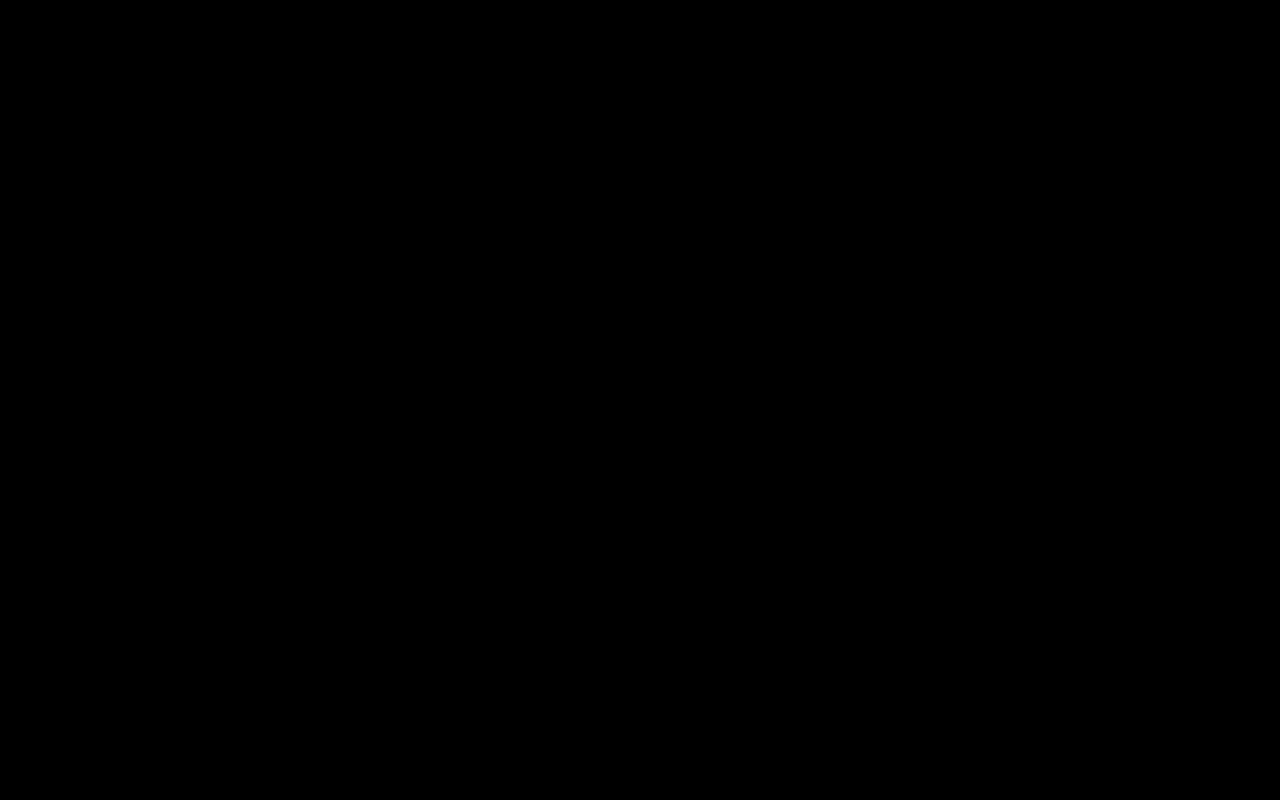
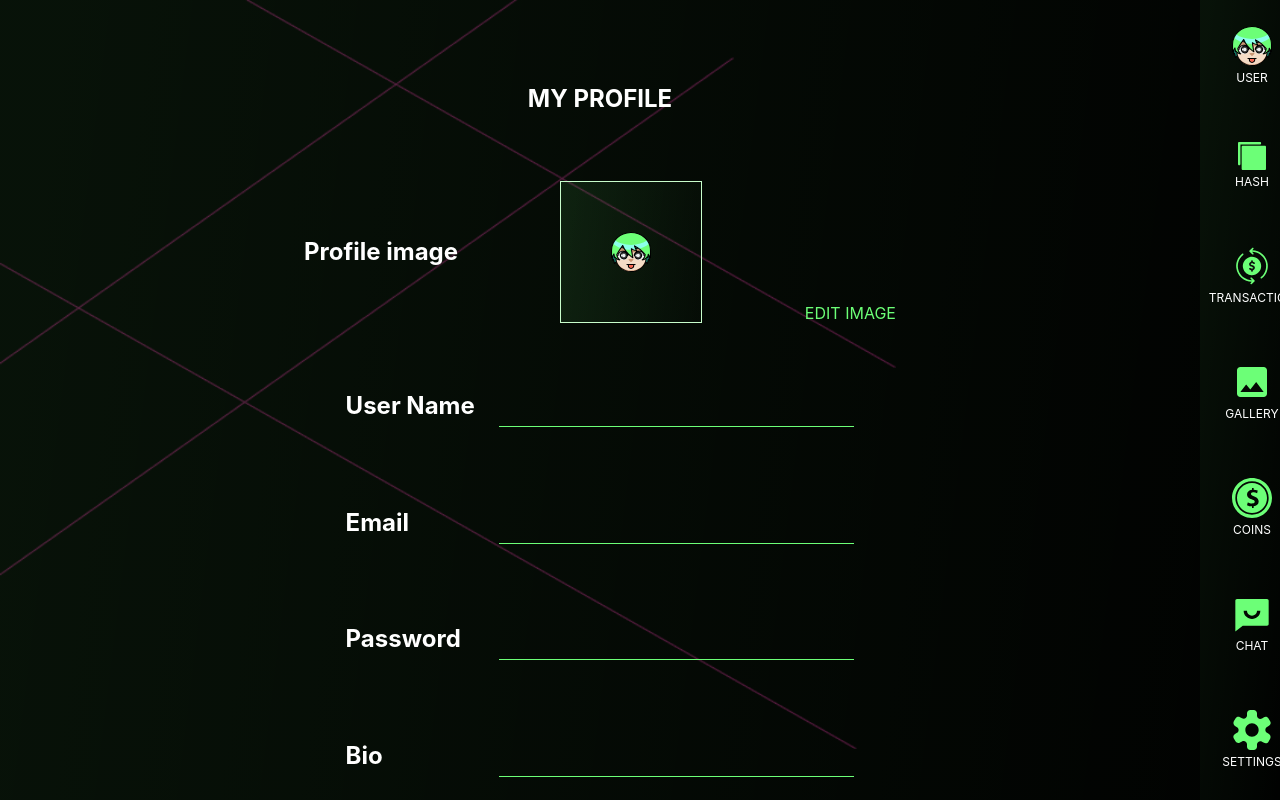
Before and after one commit to Vishal-py-js/social-wallet, a React (Create React App) app: page /profile in a window 1280 px wide. Shown: the top 800 px of the page. Built offline with nearby package versions, Linux system fonts and the light colour scheme.

Commit message:
created Profile screen

```diff
--- a/src/App.js
+++ b/src/App.js
@@ -4,6 +4,7 @@ import {BrowserRouter as Router, Switch,Route,Link} from 'react-router-dom'
 import Signup from './Pages/Signup';
 import Home from './Pages/Home';
 import React from 'react';
+import Profile from './Pages/Profile';
 
 function App() {
   return (
@@ -18,6 +19,7 @@ function App() {
 
           <Route exact path='/signup' component={Signup} />
           <Route exact path='/home' component={Home} />
+          <Route exact path='/profile' component={Profile} />
         </Switch>
       </Router>
     </div>
--- /dev/null
+++ b/src/Pages/Profile/index.js
@@ -0,0 +1,116 @@
+import styled from "styled-components";
+import Sidebar from "../../Shared/Sidebar";
+
+const profileImg = 'assets/icons/signup1.svg'
+
+const Container = styled.div`
+    display: flex;
+    background-image: url('assets/images/signup-bg.png');
+    background-repeat: no-repeat;
+    background-size: 70% 70%;
+    .sidebar{
+        flex:1;
+    }
+`
+
+const Body = styled.div`
+    background: linear-gradient(97.02deg, rgba(108, 255, 119, 0.07) 5.21%, rgba(108, 255, 119, 0.01) 97.96%);
+    flex: 15;
+    color: #fff;
+    display: flex;
+    gap: 3rem;
+    flex-direction: column;
+    padding: 4rem 0 4rem 0;
+    h2{
+        align-self: center;
+    }
+    hr{
+        margin-top: 5rem;
+        width: 90%;
+        opacity: 0.3;
+    }
+    .bottom{
+        align-self: center;
+        span{
+            font-size: 25px;
+            color: #6CFF77;
+        }
+    }
+`
+
+const ProfileImage = styled.div`
+    display: flex;
+    align-items: center;
+    justify-content: center;
+    gap: 8vw;
+    span{
+        cursor: pointer;
+        margin-top: auto;
+        color: #6CFF77;
+    }
+    img{
+        cursor: pointer;
+        border: 1px solid #C8FDCB;
+        padding: 50px 50px;
+        background: linear-gradient(97.02deg, rgba(108, 255, 119, 0.09) 5.21%, rgba(108, 255, 119, 0.01) 97.96%);
+    }
+`
+
+const ProfileDetail = styled.div`
+    display: flex;
+    margin: 0 27vw 0 27vw;
+    align-items: center;
+    gap: 1vw;
+    justify-content: space-between;
+    input{
+        height: 40px;
+        background: none;
+        border: none;
+        border-bottom: 0.001rem solid #6CFF77;
+        color: #fff;
+        font-size: 19px;
+        width: 27vw;
+        padding-left: 8px;
+    }
+`
+
+const Profile = (props) => {
+    return(
+        <Container>
+            <Body>
+                <h2>MY PROFILE</h2>
+                <ProfileImage>
+                    <h2>Profile image</h2>
+                    <img src={profileImg} />
+                    <span>EDIT IMAGE</span>
+                </ProfileImage>
+                <ProfileDetail>
+                    <h2>User Name</h2>
+                    <input />
+                </ProfileDetail>
+                <ProfileDetail>
+                    <h2>Email</h2>
+                    <input />
+                </ProfileDetail>
+                <ProfileDetail>
+                    <h2>Password</h2>
+                    <input />
+                </ProfileDetail>
+                <ProfileDetail>
+                    <h2>Bio</h2>
+                    <input />
+                </ProfileDetail>
+                <hr />
+                <div className="bottom">
+                    <span>Import Network</span>
+                </div>
+            </Body>
+
+            <div className="sidebar">
+                <Sidebar />
+            </div>
+        </Container>
+    )
+}
+
+export default Profile
--- a/src/Shared/Sidebar/index.js
+++ b/src/Shared/Sidebar/index.js
@@ -12,7 +12,7 @@ const settingsIcon = "assets/icons/settings-icon.svg"
 const Container = styled.div`
     background: linear-gradient(97.02deg, rgba(108, 255, 119, 0.07) 5.21%, rgba(108, 255, 119, 0) 97.96%);
     height: 100vh;
-    width: 6vw;
+    width: 6.5rem;
     position: fixed;
     display: flex;
     flex-direction: column;
```
